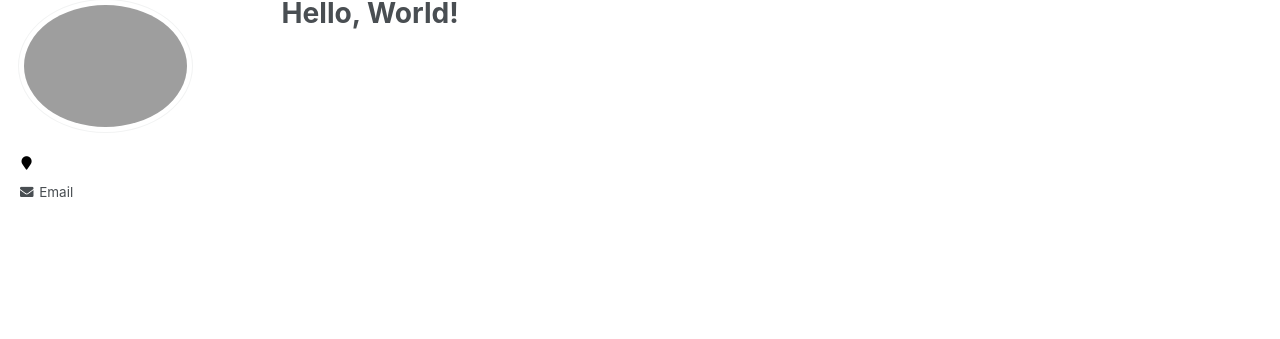
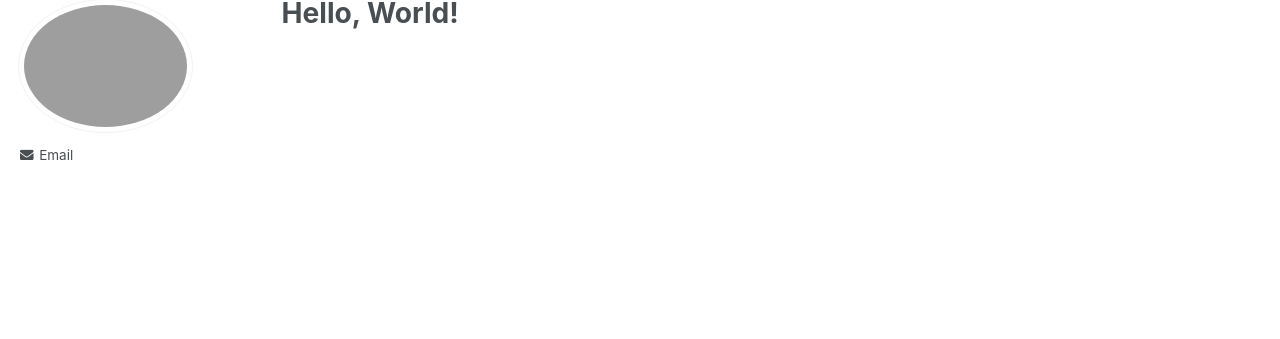
Before and after one commit to ssolstice216/ssolstice216.github.io, a Jekyll site: the page built from _pages/about.md, in a window 1280 px wide. Shown: the part 119-458 px from the top of the page. Built offline with Jekyll 4.4.1, drawn with Linux system fonts in a browser that asks for light colours.

Commit message:
update profile

```diff
--- a/_config.yml
+++ b/_config.yml
@@ -80,10 +80,10 @@
 
 # Site Author
 author:
-  name             : ""
-  avatar           : ""
-  bio              : ""
-  location         : ""
+  name             :
+  avatar           :
+  bio              :
+  location         :
   employer         :
   pubmed           : #"https://www.ncbi.nlm.nih.gov/pubmed/?term=john+snow"
   googlescholar    : #"http://yourfullgooglescholarurl.com"
```
